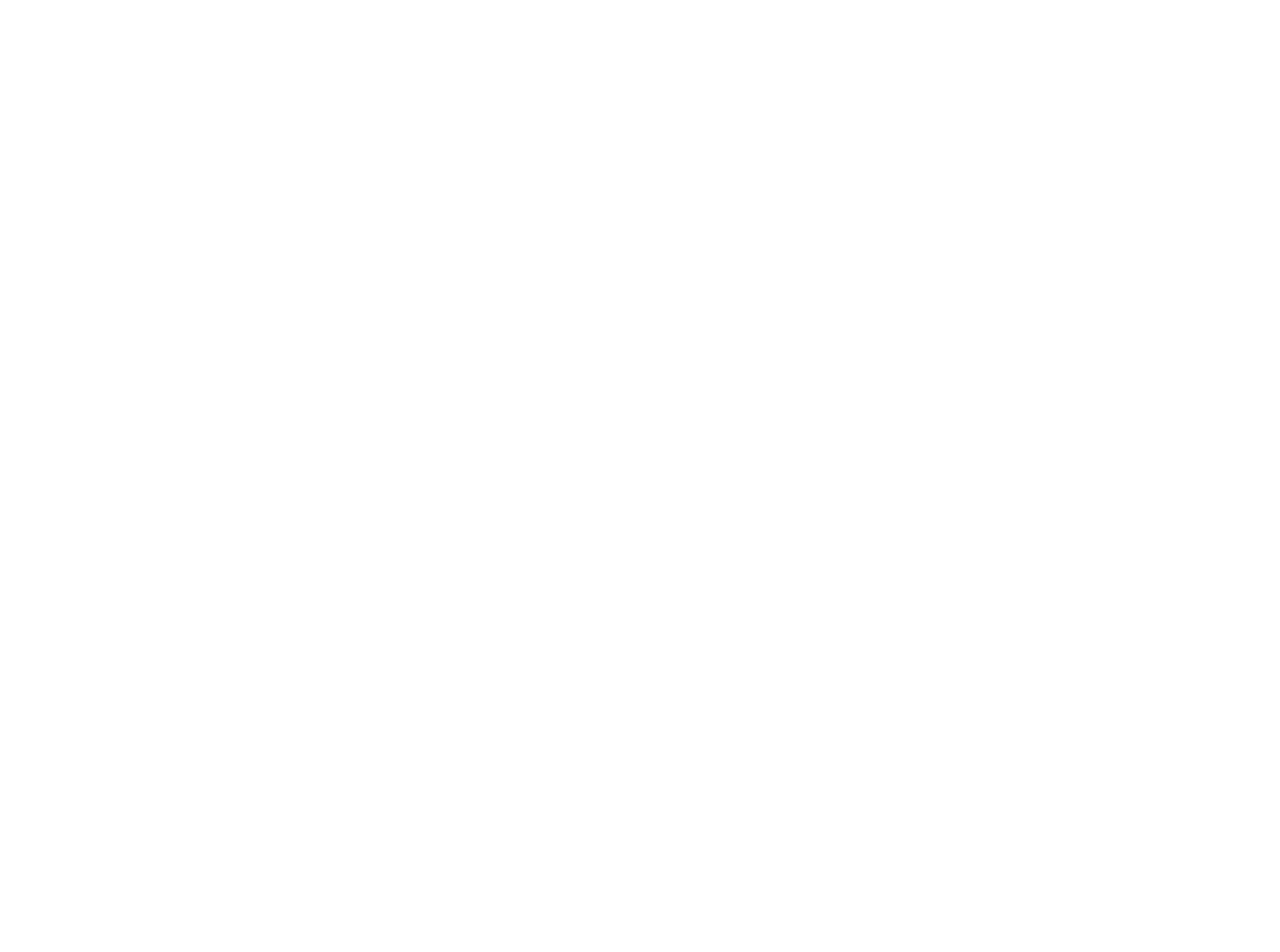
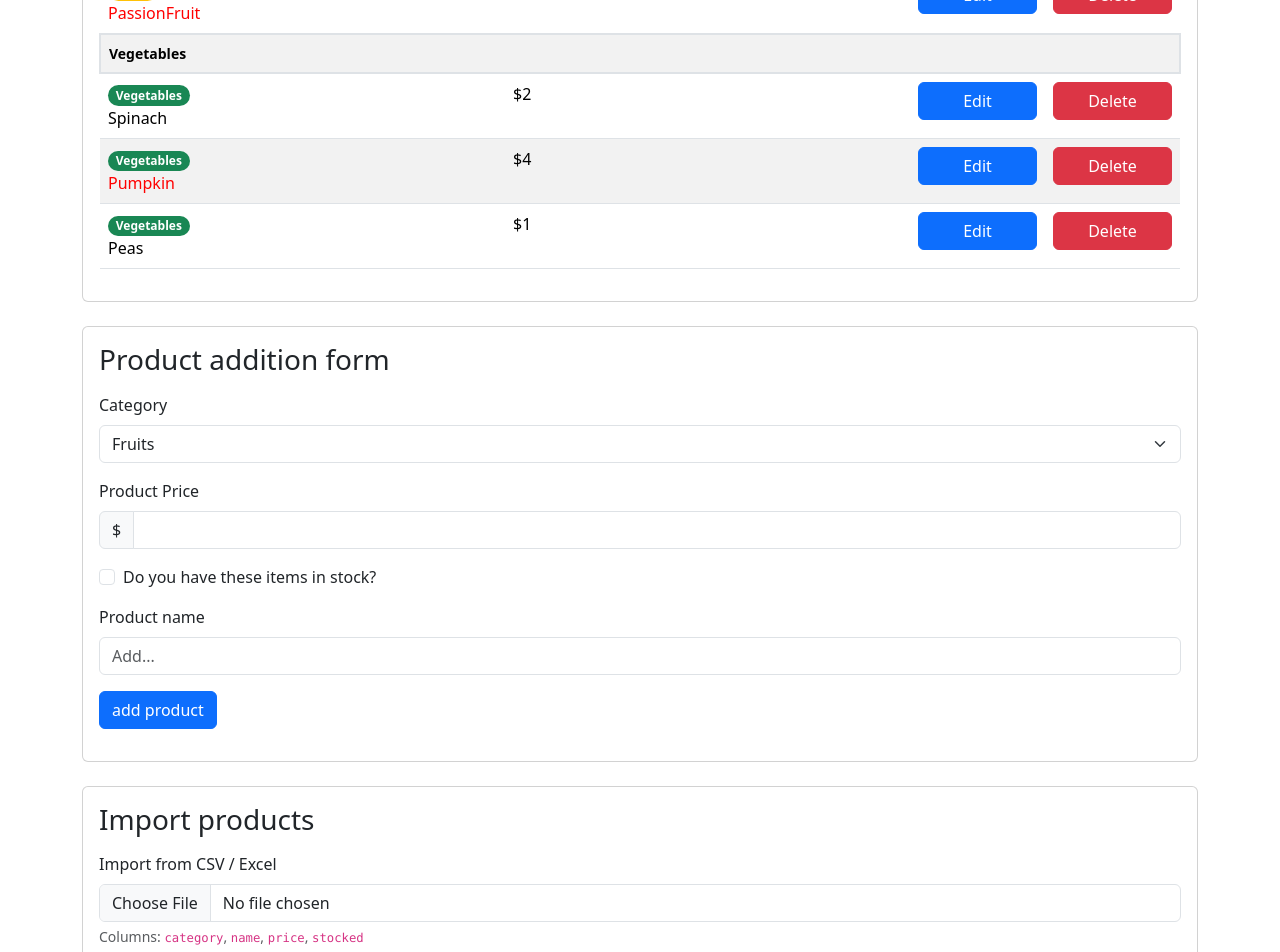
Before and after one commit to IchikaCoding/react-practice, a React (Vite) app: page / in a window 1280 px wide. Shown: the part 2100-3052 px from the top of the page. Before the commit the page ends 1471 px from the top, so only its background shows below. Built offline with nearby package versions, Linux system fonts and the light colour scheme.

Commit message:
Import products from CSV or Excel files

```diff
--- a/package.json
+++ b/package.json
@@ -12,7 +12,8 @@
   "dependencies": {
     "bootstrap": "^5.3.8",
     "react": "^19.2.0",
-    "react-dom": "^19.2.0"
+    "react-dom": "^19.2.0",
+    "xlsx": "^0.18.5"
   },
   "devDependencies": {
     "@eslint/js": "^9.39.1",
--- a/src/components/FilterableProductTable.jsx
+++ b/src/components/FilterableProductTable.jsx
@@ -3,6 +3,7 @@
 import SearchBar from "./SearchBar";
 import ProductTable from "./ProductTable";
 import AddProductForm from "./AddProductForm";
+import ImportProducts from "./ImportProducts";
 import { PRODUCTS, PRODUCTS_KEY } from "../data/products";
 import {
   validationPrice,
@@ -345,6 +346,72 @@
             )
           : null}
       </div>
+      {/* チェックされたかどうか、フィルターするときのテキストを受け取るためのprops */}
+      {/* 関数を渡したのは入力値をもらって、その値でstateを更新したいから */}
+
+      <div className="mb-4 card">
+        <div className="card-body">
+          <h3 className="card-title mb-3">Search for products</h3>
+          <SearchBar
+            filterText={filterText}
+            inStockOnly={inStockOnly}
+            filterCategory={filterCategory}
+            onFilterCategoryChange={setFilterCategory}
+            onFilterTextChange={setFilterText}
+            onInStockOnlyChange={setInStockOnly}
+          />
+        </div>
+      </div>
+
+      {/* 商品情報、チェックされたかどうか、フィルターするときのテキストを受け取るためのprops */}
+      {/* 更新された値を使えばいいだけだからstateを更新する関数は不要 */}
+      <div className="mb-4 card">
+        <div className="card-body">
+          <h3 className="card-title mb-3">Product table</h3>
+          <ProductTable
+            products={products}
+            inStockOnly={inStockOnly}
+            filterText={filterText}
+            filterCategory={filterCategory}
+            handleDeleteButton={handleDeleteButton}
+            editingId={editingId}
+            handleEditButton={handleEditButton}
+            handleSaveButton={handleSaveButton}
+            handleCancelButton={handleCancelButton}
+            draftName={draftName}
+            draftPrice={draftPrice}
+            draftStocked={draftStocked}
+            setDraftName={setDraftName}
+            setDraftPrice={setDraftPrice}
+            setDraftStocked={setDraftStocked}
+            errorMessage={errorMessage}
+            visibleProducts={visibleProducts}
+            deleteBtnRefs={deleteBtnRefs}
+          />
+        </div>
+      </div>
+      {/* ここから、Form周りのJSXを書く。AddProductFormコンポーネントはFormだけ描画にしておく */}
+      <div className="mb-4 card">
+        <div className="card-body">
+          <h3 className="card-title mb-3">Product addition form</h3>
+          <AddProductForm products={products} onProductsChange={setProducts} />
+        </div>
+      </div>
+      <div className="mb-4 card">
+        <div className="card-body">
+          <h3 className="card-title mb-3">Import products</h3>
+          <ImportProducts
+            products={products}
+            onProductsChange={setProducts}
+          />
+        </div>
+      </div>
+      <Modal
+        isModalOpen={isModalOpen}
+        onConfirm={handleModalOkBtn}
+        onCancel={handleModalCancelBtn}
+        lastFocusedRef={lastFocusedRef}
+      />
     </div>
   );
 }
--- /dev/null
+++ b/src/components/ImportProducts.jsx
@@ -0,0 +1,201 @@
+import { useState, useRef } from "react";
+import { read, utils } from "xlsx";
+
+/**
+ * @typedef {import("../data/products").Product} Product
+ */
+
+// CSVやExcelで使えるカテゴリの一覧
+const VALID_CATEGORIES = ["Fruits", "Vegetables", "Snacks"];
+
+/**
+ * 1行分のデータをバリデーションして、Productオブジェクトに変換する
+ * @param {Object} row - ファイルから読み取った1行分のデータ
+ * @param {number} rowIndex - 行番号（エラーメッセージ用）
+ * @returns {{ product: Product | null, error: string | null }}
+ */
+function parseRow(row, rowIndex) {
+  const category = String(row.category ?? "").trim();
+  const name = String(row.name ?? "").trim();
+  const priceRaw = row.price;
+  const stockedRaw = row.stocked;
+
+  // カテゴリのチェック
+  if (!VALID_CATEGORIES.includes(category)) {
+    return {
+      product: null,
+      error: `Row ${rowIndex}: category "${category}" is invalid. Use: ${VALID_CATEGORIES.join(", ")}`,
+    };
+  }
+
+  // 商品名のチェック
+  if (name.length === 0 || name.length > 30) {
+    return {
+      product: null,
+      error: `Row ${rowIndex}: name must be 1–30 characters`,
+    };
+  }
+
+  // 価格のチェック
+  const price = Number(priceRaw);
+  if (!Number.isFinite(price) || price < 1 || price > 100000) {
+    return {
+      product: null,
+      error: `Row ${rowIndex}: price must be a number between 1 and 100000`,
+    };
+  }
+
+  // 在庫のチェック（true/false/"TRUE"/"FALSE"/1/0 を許容）
+  let stocked;
+  if (typeof stockedRaw === "boolean") {
+    stocked = stockedRaw;
+  } else {
+    const s = String(stockedRaw ?? "").trim().toLowerCase();
+    if (s === "true" || s === "1") {
+      stocked = true;
+    } else if (s === "false" || s === "0") {
+      stocked = false;
+    } else {
+      return {
+        product: null,
+        error: `Row ${rowIndex}: stocked must be true or false`,
+      };
+    }
+  }
+
+  return {
+    product: {
+      id: crypto.randomUUID(),
+      category,
+      name,
+      price: Math.floor(price),
+      stocked,
+    },
+    error: null,
+  };
+}
+
+/**
+ * CSV/Excelファイルから商品データをインポートするコンポーネント
+ * @param {Object} props
+ * @param {Product[]} props.products - 現在の商品リスト
+ * @param {(value: Product[]) => void} props.onProductsChange - 商品リストを更新する関数
+ * @returns {JSX.Element}
+ */
+export default function ImportProducts({ products, onProductsChange }) {
+  const [errors, setErrors] = useState([]);
+  const [successMessage, setSuccessMessage] = useState("");
+  const fileInputRef = useRef(null);
+
+  /**
+   * ファイルが選択されたときの処理
+   * @param {React.ChangeEvent<HTMLInputElement>} e
+   */
+  function handleFileChange(e) {
+    const file = e.target.files?.[0];
+    if (!file) return;
+
+    // 拡張子チェック
+    const ext = file.name.split(".").pop()?.toLowerCase();
+    if (!["csv", "xlsx", "xls"].includes(ext)) {
+      setErrors(["Please select a CSV or Excel (.xlsx, .xls) file."]);
+      setSuccessMessage("");
+      return;
+    }
+
+    const reader = new FileReader();
+    reader.onload = (event) => {
+      try {
+        const data = new Uint8Array(event.target.result);
+        const workbook = read(data, { type: "array" });
+
+        // 最初のシートを取得
+        const sheetName = workbook.SheetNames[0];
+        const sheet = workbook.Sheets[sheetName];
+
+        // シートをJSON配列に変換（ヘッダー行をキーとして使う）
+        const rows = utils.sheet_to_json(sheet);
+
+        if (rows.length === 0) {
+          setErrors(["The file is empty or has no data rows."]);
+          setSuccessMessage("");
+          return;
+        }
+
+        const newProducts = [];
+        const parseErrors = [];
+
+        for (let i = 0; i < rows.length; i++) {
+          const { product, error } = parseRow(rows[i], i + 2); // +2: ヘッダー行 + 0-indexed
+          if (error) {
+            parseErrors.push(error);
+          } else {
+            newProducts.push(product);
+          }
+        }
+
+        if (parseErrors.length > 0) {
+          setErrors(parseErrors);
+          setSuccessMessage("");
+          return;
+        }
+
+        // バリデーション成功→商品を追加
+        onProductsChange([...products, ...newProducts]);
+        setErrors([]);
+        setSuccessMessage(
+          `${newProducts.length} product(s) imported successfully!`,
+        );
+      } catch {
+        setErrors(["Failed to read the file. Please check the file format."]);
+        setSuccessMessage("");
+      }
+
+      // ファイル入力をリセット（同じファイルを再選択可能にする）
+      if (fileInputRef.current) {
+        fileInputRef.current.value = "";
+      }
+    };
+
+    reader.readAsArrayBuffer(file);
+  }
+
+  return (
+    <>
+      <div className="mb-3">
+        <label htmlFor="import-file" className="form-label">
+          Import from CSV / Excel
+        </label>
+        <input
+          ref={fileInputRef}
+          type="file"
+          id="import-file"
+          accept=".csv,.xlsx,.xls"
+          onChange={handleFileChange}
+          className="form-control"
+        />
+        <div className="form-text">
+          Columns: <code>category</code>, <code>name</code>,{" "}
+          <code>price</code>, <code>stocked</code>
+        </div>
+      </div>
+
+      {successMessage && (
+        <div className="alert alert-success" role="alert">
+          {successMessage}
+        </div>
+      )}
+
+      {errors.length > 0 && (
+        <div className="alert alert-danger" role="alert">
+          <strong>Import errors:</strong>
+          <ul className="mb-0 mt-1">
+            {errors.map((err, i) => (
+              <li key={i}>{err}</li>
+            ))}
+          </ul>
+        </div>
+      )}
+    </>
+  );
+}
```
Also changed, not shown: sample-products.csv (added), 1 other file (tests, documents, lock files or other folders).
